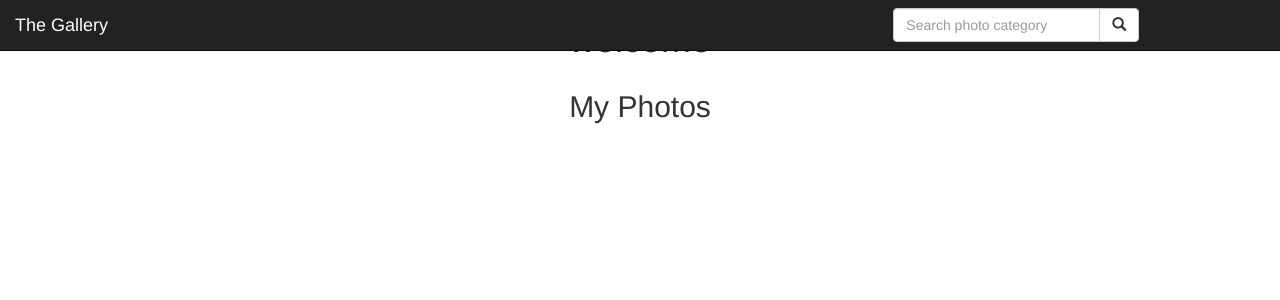
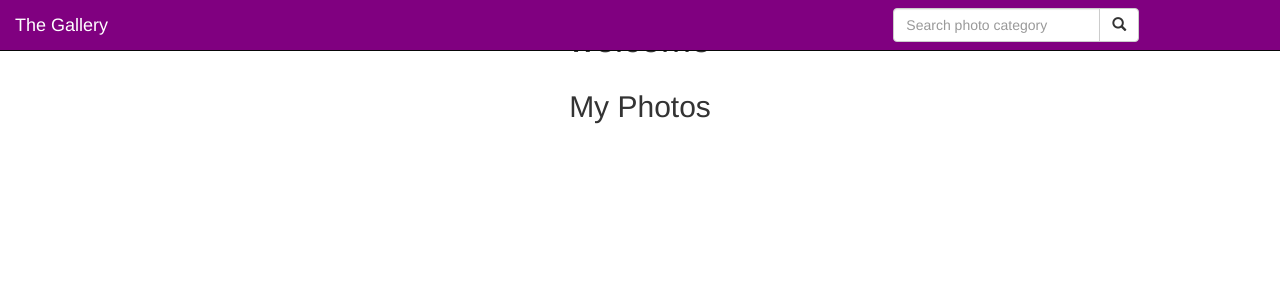
Before and after one commit to Gakori/Gallery, a Django app: page / in a window 1280 px wide. Shown: the top 300 px of the page. Run offline with Django 3.2, Linux system fonts and the light colour scheme; data that the repository does not hold is empty; some libraries are stand-ins or nearby versions.

Commit message:
change background color

```diff
--- a/photoz/templates/navbar.html
+++ b/photoz/templates/navbar.html
@@ -1,5 +1,5 @@
 
-      <nav class="navbar navbar-inverse navbar-fixed-top">
+      <nav class="navbar navbar-inverse navbar-fixed-top" style="background-color: purple;">
       <div class="container-fluid">
         <div class="navbar-header">
           <a class="navbar-brand" href="url"
```
